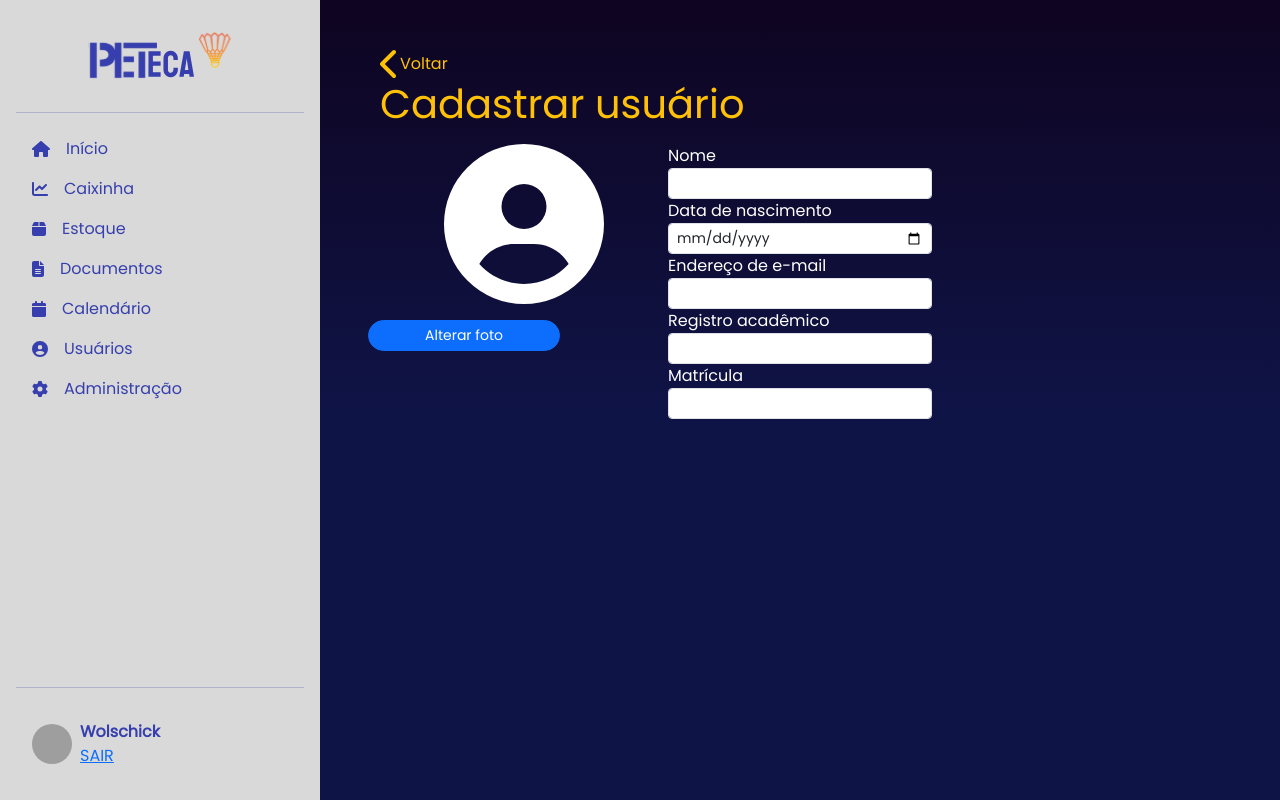
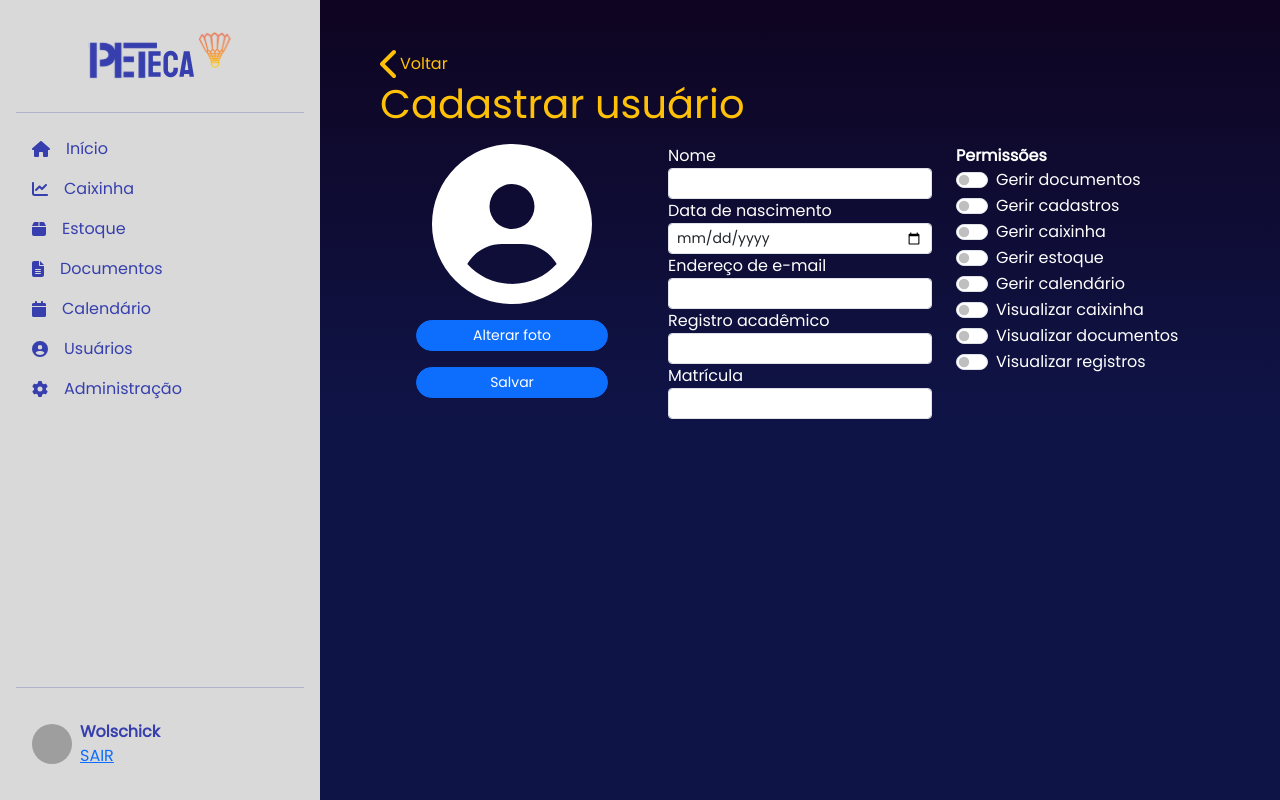
Before and after one commit to LucasWolschick/peteca, a Next.js app in the folder front/peteca-front/: page / in a window 1280 px wide. Built offline with nearby package versions, Linux system fonts and the light colour scheme; grey boxes are pictures that could not be loaded.

Commit message:
Botão de salvar e switches de permissão

```diff
--- a/front/peteca-front/src/app/components/templates/system/usuarios/Create.tsx
+++ b/front/peteca-front/src/app/components/templates/system/usuarios/Create.tsx
@@ -13,10 +13,11 @@ export default function Create() {
         </a>
         <h1 className="text-warning">Cadastrar usuário</h1>
         <div className="row mt-3">
-          <div className="col-md-4 justify-content-center align-items-center">
-            <div className="row">
+          <div className="col-md-4">
+            <div className="row justify-content-center align-items-center">
               <FontAwesomeIcon icon={faUserCircle} size="10x" />
               <button className="btn btn-primary btn-sm rounded-5 col-8 mt-3">Alterar foto</button>
+              <button className="btn btn-primary btn-sm rounded-5 col-8 mt-3">Salvar</button>
             </div>
           </div>
           <div className="col-md-4">
@@ -41,7 +42,41 @@ export default function Create() {
               <input type="text" className="form-control-sm form-control" />
             </div>
           </div>
-          <div className="col-md-4"></div>
+          <div className="col-md-4">
+            <strong>Permissões</strong>
+            <div className="form-check form-switch">
+              <input className="form-check-input" type="checkbox" />
+              <label className="form-check-label">Gerir documentos</label>
+            </div>
+            <div className="form-check form-switch">
+              <input className="form-check-input" type="checkbox" />
+              <label className="form-check-label">Gerir cadastros</label>
+            </div>
+            <div className="form-check form-switch">
+              <input className="form-check-input" type="checkbox" />
+              <label className="form-check-label">Gerir caixinha</label>
+            </div>
+            <div className="form-check form-switch">
+              <input className="form-check-input" type="checkbox" />
+              <label className="form-check-label">Gerir estoque</label>
+            </div>
+            <div className="form-check form-switch">
+              <input className="form-check-input" type="checkbox" />
+              <label className="form-check-label">Gerir calendário</label>
+            </div>
+            <div className="form-check form-switch">
+              <input className="form-check-input" type="checkbox" />
+              <label className="form-check-label">Visualizar caixinha</label>
+            </div>
+            <div className="form-check form-switch">
+              <input className="form-check-input" type="checkbox" />
+              <label className="form-check-label">Visualizar documentos</label>
+            </div>
+            <div className="form-check form-switch">
+              <input className="form-check-input" type="checkbox" />
+              <label className="form-check-label">Visualizar registros</label>
+            </div>
+          </div>
         </div>
       </div>
     </>
```
Also changed, not shown: front/peteca-front/src/app/globals.css (+19 -0 lines).
